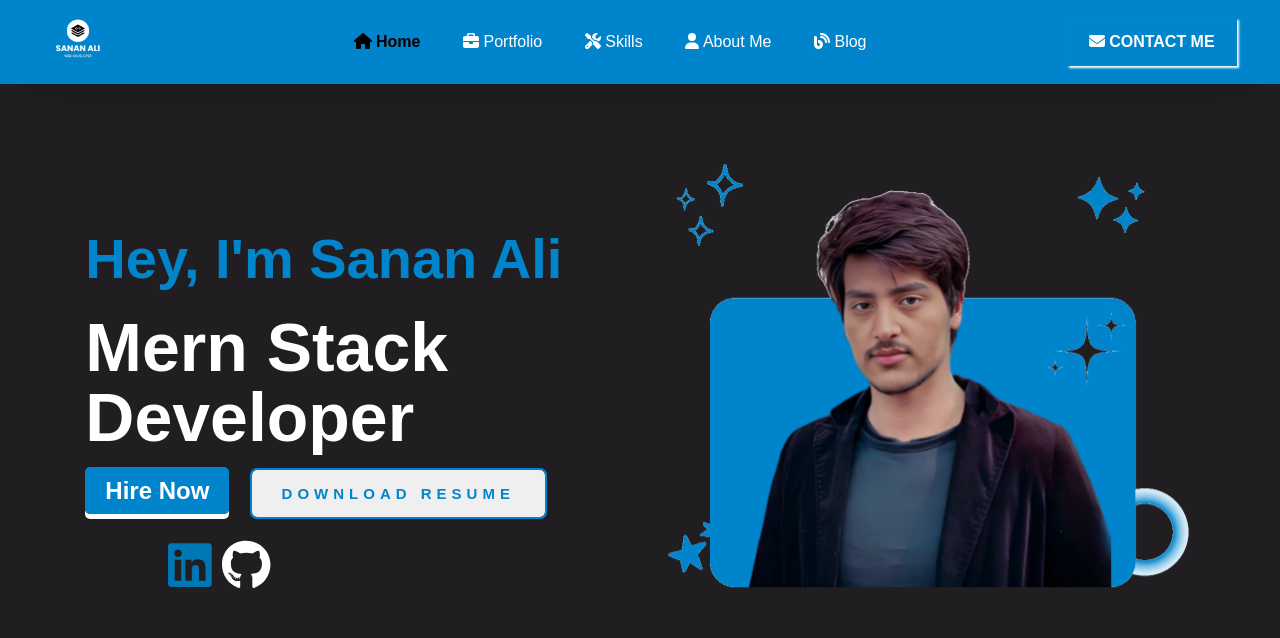
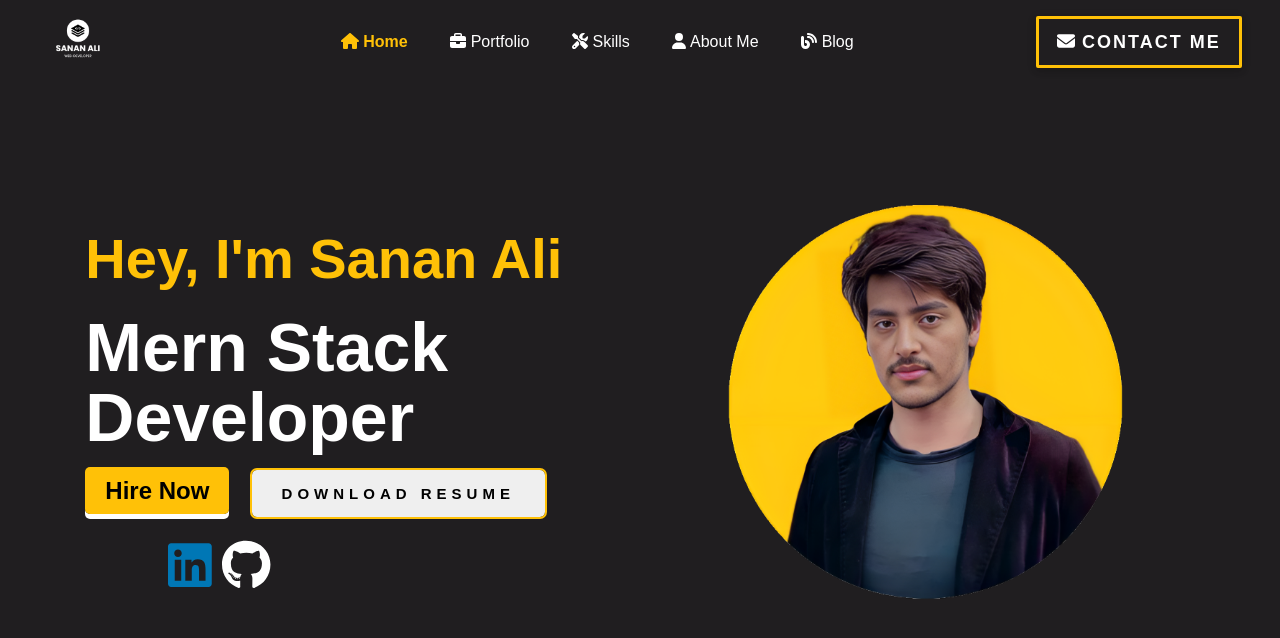
Before and after one commit to Sananali01/My-Portfolio, a React (Create React App) app: page / in a window 1280 px wide. Shown: the top 638 px of the page. Built offline with nearby package versions, Linux system fonts and the light colour scheme.

Commit message:
Add files via upload

```diff
--- a/src/App.css
+++ b/src/App.css
@@ -29,66 +29,49 @@ p {
 }
 
 .box {
-  width: 140px;
-  height: auto;
-  float: left;
-  transition: 0.5s linear;
+  font-size: 18px;
+  letter-spacing: 2px;
+  text-transform: uppercase;
+  display: inline-block;
+  text-align: center;
+  font-weight: bold;
+  padding: 0.7em 1em;
+  border: 3px solid #ffc107;
+  border-radius: 2px;
   position: relative;
+  box-shadow: 0 2px 10px rgba(0, 0, 0, 0.16), 0 3px 6px rgba(0, 0, 0, 0.1);
+  color: #ffffff;
   text-decoration: none;
-  color: white;
-  box-shadow: 2px 2px 2px #ffffff;
-  display: block;
-  overflow: hidden;
-  padding: 15px;
-  text-align: center;
-  margin: 0 5px;
-  background: transparent;
-  text-transform: uppercase;
-  font-weight: 900;
+  transition: 0.3s ease all;
+  z-index: 1;
 }
 
 .box:before {
+  transition: 0.5s all ease;
   position: absolute;
-  content: "";
+  top: 0;
+  left: 50%;
+  right: 50%;
+  bottom: 0;
+  opacity: 0;
+  content: '';
+  background-color: #ffc107;
+  z-index: -1;
+}
+
+.box:hover, button:focus {
+  color: rgb(0, 0, 0);
+}
+
+.box:hover:before, button:focus:before {
+  transition: 0.5s all ease;
   left: 0;
-  bottom: 0;
-  height: 4px;
-  width: 100%;
-  border-bottom: 4px solid transparent;
-  border-left: 4px solid transparent;
-  box-sizing: border-box;
-  transform: translateX(100%);
-}
-
-.box:after {
-  position: absolute;
-  content: "";
-  top: 0;
-  left: 0;
-  width: 100%;
-  height: 4px;
-  border-top: 4px solid transparent;
-  border-right: 4px solid transparent;
-  box-sizing: border-box;
-  transform: translateX(-100%);
-}
-
-.box:hover {
-  box-shadow: 0 5px 15px rgba(0, 0, 0, 0.5);
-}
-
-.box:hover:before {
-  border-color: #262626;
-  height: 100%;
-  transform: translateX(0);
-  transition: 0.3s transform linear, 0.3s height linear 0.3s;
-}
-
-.box:hover:after {
-  border-color: #262626;
-  height: 100%;
-  transform: translateX(0);
-  transition: 0.3s transform linear, 0.3s height linear 0.5s;
+  right: 0;
+  opacity: 1;
+}
+
+.box:active {
+  transform: scale(0.9);
 }
 
 .button {
@@ -98,19 +81,19 @@ p {
   font-weight: bold;
   letter-spacing: 5px;
   text-transform: uppercase;
-  color: #0085cd;
+  color: #000000;
   transition: all 1000ms;
   font-size: 15px;
   position: relative;
   overflow: hidden;
-  outline: 2px solid #0085cd;
+  outline: 2px solid #ffc107;
 }
 
 .button:hover {
-  color: #ffffff;
+  color: #333333;
   transform: scale(1.1);
-  outline: 2px solid #0085cd;
-  box-shadow: 4px 5px 17px -4px #0085cd;
+  outline: 2px solid #ffc107;
+  box-shadow: 4px 5px 17px -4px #ffc107;
 }
 
 .button::before {
@@ -120,7 +103,7 @@ p {
   top: 0;
   width: 0;
   height: 100%;
-  background-color: #0085cd;
+  background-color: #ffc107;
   transform: skewX(45deg);
   z-index: -1;
   transition: width 1000ms;
@@ -133,22 +116,22 @@ p {
 .button2 {
   border: none;
   outline: none;
-  background-color: #0085cd;
+  background-color: #ffc107;
   text-decoration: none;
   padding: 10px 20px;
   font-size: x-large;
   font-weight: 700;
-  color: #fff;
+  color: #000000;
   border-radius: 5px;
   transition: all ease 0.1s;
   box-shadow: 0px 5px 0px 0px #ffffff;
 }
 
 .button2:hover {
-  color: #ffffff;
+  color: #333333;
   transform: scale(1.1);
-  outline: 2px solid #0085cd;
-  box-shadow: 4px 5px 17px -4px #0085cd;
+  outline: 2px solid #ffc107;
+  box-shadow: 4px 5px 17px -4px #ffc107;
 }
 
 .button2:active {
@@ -211,7 +194,7 @@ h2 {
 /* Section Titles */
 /* Skills & About Me */
 .section--title {
-  color: #0085cd;
+  color: #ffc107;
   font-size: 56px;
   text-align: center;
   font-style: normal;
@@ -225,9 +208,9 @@ h2 {
 .contact-button {
   display: inline-block;
   padding: 10px 20px;
-  background-color: #0085cd;
+  background-color: #ffc107;
   /* Button background color */
-  color: #fff;
+  color: #333333;
   /* Button text color */
   border: none;
   border-radius: 5px;
@@ -240,7 +223,7 @@ h2 {
 
 .contact-button:hover {
   background-color: transparent;
-  border: 2px solid #0085cd;
+  border: 2px solid #ffc107;
 }
 
 /* Navbar Style Start */
@@ -249,12 +232,6 @@ h2 {
   justify-content: space-between;
   align-items: center;
   padding: 0px 38.333px;
-  background: #0085cd;
-  box-shadow: 0px 5.333px 80px 0 rgba(0, 0, 0, 0.1);
-  position: sticky;
-  top: 0;
-  left: 0;
-  right: 0;
 }
 
 .logo-img {
@@ -274,7 +251,7 @@ h2 {
 }
 
 .navbar--items ul>li.active>a {
-  color: #000000;
+  color: #ffc107;
   font-weight: bolder;
 }
 
@@ -289,7 +266,7 @@ h2 {
 }
 
 .navbar--content :hover {
-  color: #000000;
+  color: #ffc107;
 }
 
 /* Navbar Styler Ends */
@@ -385,7 +362,7 @@ h2 {
 .skill-title {
   font-size: 56px;
   font-weight: bold;
-  color: #0085cd;
+  color: #ffc107;
   text-align: center;
   margin-bottom: 20px;
 }
@@ -473,7 +450,7 @@ p {
 /* Add animations */
 .about--section--title {
   font-size: 32px;
-  color: #0085cd;
+  color: #ffc107;
   /* Dark text color */
   animation: fadeIn 1.5s;
 }
@@ -537,7 +514,7 @@ p {
 }
 
 .section--heading {
-  color: #0085cd;
+  color: #ffc107;
   font-size: 3rem;
   margin: 49px auto;
 }
@@ -629,7 +606,7 @@ p {
 }
 
 .btn-github {
-  background: #0085cd;
+  background: #ffc107;
   /* Change background color to green */
   color: #ffffff;
   padding: 10px 20px;
@@ -660,7 +637,7 @@ p {
 .sub-title {
   font-size: 3.2em;
   font-weight: 700;
-  color: #0085cd;
+  color: #ffc107;
 }
 
 .section-heading {
@@ -692,7 +669,7 @@ p {
 }
 .contact-info h3 {
   font-size: 2em;
-  color: #0085cd;
+  color: #ffc107;
 }
 
 
@@ -722,7 +699,7 @@ p {
   display: flex;
   flex-direction: column;
   text-align: center;
-  color: #0085cd;
+  color: #ffc107;
 
 }
 .social-media-icons h3{
@@ -921,7 +898,7 @@ margin: 10px auto;
   }
 
   .navbar--items ul>li.active>a {
-    color: #0085cd;
+    color: #ffc107;
   }
 
   .nav__hamburger {
@@ -953,7 +930,6 @@ margin: 10px auto;
     flex-direction: column;
     align-items: center;
     padding: 0rem 0 0.6rem;
-    z-index: -100;
   }
 
   .navbar--items ul li {
@@ -964,9 +940,7 @@ margin: 10px auto;
     padding: 0.5rem;
   }
 
-  .navbar--items {
-    z-index: -1000;
-  }
+
 
   .navbar--items.active {
     top: 83px;
@@ -1048,7 +1022,7 @@ margin: 10px auto;
   margin-top: 20px;
   font-size: 56px;
   font-weight: bold;
-  color: #0085cd;
+  color: #ffc107;
   text-align: center;
   margin-bottom: 20px;
 }
@@ -1074,7 +1048,7 @@ margin: 10px auto;
 
 .span,
 .item-icon {
-  color: #0085cd;
+  color: #ffc107;
   font-weight: 700;
   font-size: 24px;
   margin-bottom: 10px;
@@ -1091,7 +1065,7 @@ margin: 10px auto;
 }
 
 .item-details strong {
-  color: #0085cd;
+  color: #ffc107;
 }
 
 .about-section {
@@ -1126,7 +1100,7 @@ margin: 10px auto;
 .custom-title {
   font-size: 28px;
   font-weight: 600;
-  color: #0085cd;
+  color: #ffc107;
 }
 
 .custom-info-list li {
@@ -1198,7 +1172,7 @@ margin: 10px auto;
 .custom-stats-number {
   font-size: 36px;
   font-weight: 600;
-  color: #0085cd;
+  color: #ffc107;
 }
 
 .custom-stats-text {
@@ -1224,14 +1198,14 @@ margin: 10px auto;
   text-align: center;
   margin: 200px auto;
   padding: 60px;
-  border: 2px solid #0085cd;
+  border: 2px solid #ffc107;
   border-radius: 5px;
   width: fit-content;
-  box-shadow: 5px 5px 5px 5px #0085cd;
+  box-shadow: 5px 5px 5px 5px #ffc107;
 }
 
 .h1 {
-  color: #0085cd;
+  color: #ffc107;
   font-size: 80px;
   margin: 0;
 }
@@ -1249,7 +1223,7 @@ margin: 10px auto;
   outline: 0;
   border: 0;
   cursor: pointer;
-  background-color: #0085cd;
+  background-color: #ffc107;
   border-radius: 4px;
   padding: 8px 16px;
   font-size: 16px;
@@ -1263,13 +1237,13 @@ margin: 10px auto;
 
 /* Button hover animation */
 .btn-cssbuttons:hover {
-  background-color: #0085cd;
+  background-color: #ffc107;
   transform: scale(1.05);
 }
 
 .btn-cssbuttons a {
   text-decoration: none;
-  color: white;
+  color: #000000;
   font-size: x-large;
 }
 
@@ -1313,7 +1287,7 @@ margin: 10px auto;
 
 .prev-button,
 .next-button {
-  background: #0085cd;
+  background: #ffc107;
   gap: 20px;
   font-family: inherit;
   padding: 0.6em 1.3em;
@@ -1338,7 +1312,7 @@ margin: 10px auto;
 
 .testimonial-heading {
   font-size: xx-large;
-  color: #0085cd;
+  color: #ffc107;
 }
 
 .testtimonial-para {
@@ -1385,7 +1359,7 @@ margin: 10px auto;
   font-size: xx-large;
   margin-top: 20px;
   margin-bottom: 20px;
-  color: #0085cd;
+  color: #ffc107;
 }
 
 /* Media query for tablets and larger screens */
@@ -1426,7 +1400,7 @@ margin: 10px auto;
 }
 
 .blog-main h2 {
-  color: #0085cd;
+  color: #ffc107;
   font-size: 1.5rem;
   margin-top: 10px;
   margin-bottom: 10px;
@@ -1439,7 +1413,7 @@ margin: 10px auto;
 
 .blog-main a {
   display: inline-block;
-  color: #f1c40f;
+  color: #888;
   text-decoration: none;
   margin-top: 10px;
   transition: color 0.2s;
@@ -1447,7 +1421,7 @@ margin: 10px auto;
 }
 
 .blog-main a:hover {
-  color: #0085cd;
+  color: #ffc107;
 }
 
 /* Pagination Styles */
@@ -1462,7 +1436,7 @@ margin: 10px auto;
   color: #fff;
   background: transparent;
   box-shadow: 4px 8px 2px 2px black;
-  border: 2px solid #0085cd;
+  border: 2px solid #ffc107;
   padding: 10px 20px;
   margin: 5px;
   cursor: pointer;
@@ -1470,11 +1444,15 @@ margin: 10px auto;
 }
 
 .pagination button.active {
-  background: #0085cd;
+  font-weight: bolder;
+  color: #000000;
+  background: #ffc107;
 }
 
 .pagination button:hover {
-  background: #0085cd;
+  font-weight: bolder;
+  color: #000000;
+  background: #ffc107;
 }
 
 /* BlogPost.css */
@@ -1493,7 +1471,7 @@ margin: 10px auto;
 .blog-post-title {
   font-size: 32px;
   text-align: center;
-  color: #0085cd;
+  color: #ffc107;
 }
 
 .blog-post-image {
@@ -1523,7 +1501,7 @@ h2 {
   font-size: 50px;
   margin-top: 30px;
   margin-bottom: 30px;
-  color: #0085cd;
+  color: #ffc107;
 }
 
 /* Media Queries for Responsiveness */
@@ -1559,9 +1537,9 @@ h2 {
   font-size: 50px;
   color: #ffffff;
   padding: 50px;
-  border: 2px solid #0085cd;
-  text-align: center;
-  box-shadow: 1px 2px 2px 2px #0085cd;
+  border: 2px solid #ffc107;
+  text-align: center;
+  box-shadow: 1px 2px 2px 2px #ffc107;
 }
 
 /* CSS for the Previous and Next buttons */
@@ -1569,7 +1547,7 @@ h2 {
 .next-blog-button {
   width: fit-content;
   padding: 13px 29px;
-  border: 2px solid #0085cd;
+  border: 2px solid #ffc107;
   border-radius: 5px;
   text-decoration: none;
   color: #ffffff;
@@ -1582,8 +1560,8 @@ h2 {
 
 .prev-blog-button:hover,
 .next-blog-button:hover {
-  background-color: #0085cd;
-  color: #fff;
+  background-color: #ffc107;
+  color: #000000;
 }
 
 /* Media Queries for Responsiveness */
--- a/src/Pages/AboutMe.jsx
+++ b/src/Pages/AboutMe.jsx
@@ -194,7 +194,7 @@ export default function Me() {
                   <FontAwesomeIcon icon={faBriefcase} />
                 </div>
                 <p className="item-details">
-                  <span className="span">Position:</span> Front-End Developer
+                  <span className="span">Position:</span> React JS Developer
                   <br />
                   <span className="span">Company:</span> Lofty Logix.
                   <br />
--- a/src/Pages/Home.jsx
+++ b/src/Pages/Home.jsx
@@ -1,5 +1,5 @@
 import resumeFile from "../images/Sanan CV.pdf";
-import img from "../images/sanan.png";
+import img from "../images/pic.png";
 import { Link } from "react-router-dom";
 import { Helmet } from "react-helmet";
 import homeFavicon from "../images/home.png"
```
Also changed, not shown: src/images/pic.png (added), 1 other file (tests, documents, lock files or other folders).
